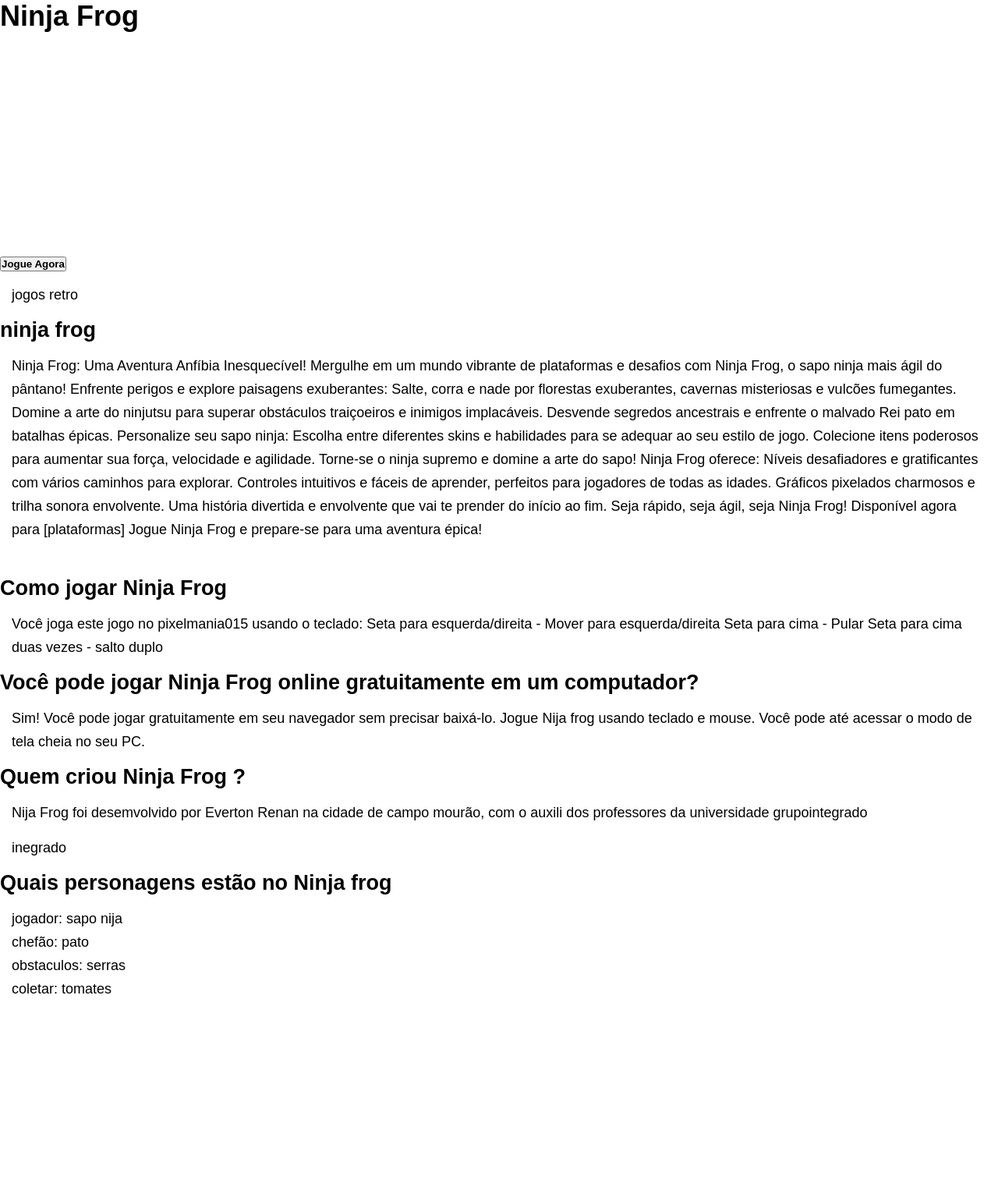
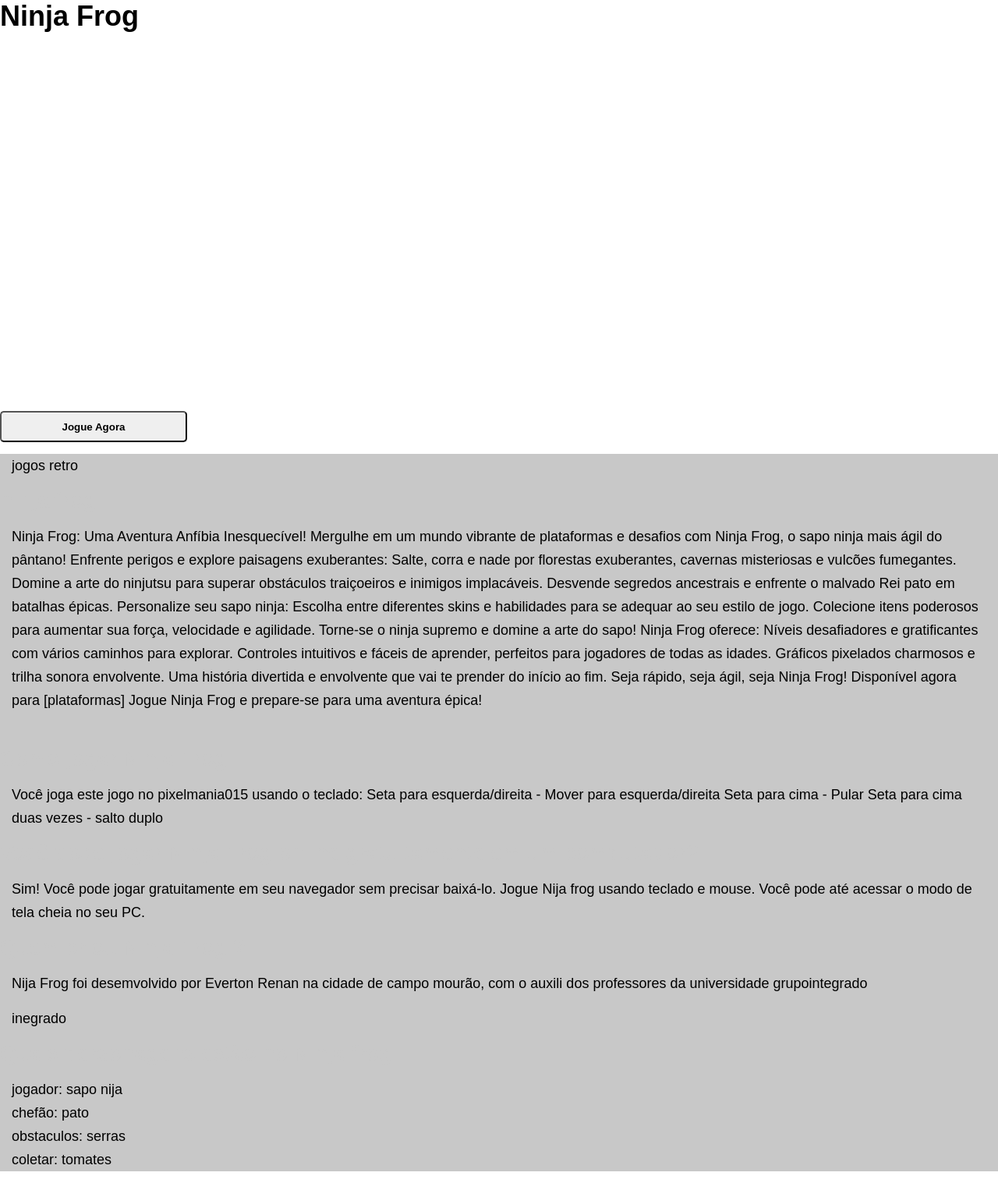
Before and after one commit to strike011/site, a PHP site: page /ninjafrog.php in a window 1280 px wide. Shown: the whole page at 78% size. Before the commit the page ends 1274 px from the top, so only its background shows below. Run offline with PHP 8.4, Linux system fonts and the light colour scheme; style sheets or scripts are compiled from the project's sources.

Commit message:
stylo da pagina ninja frog

```diff
--- a/css/style.css
+++ b/css/style.css
@@ -81,13 +81,36 @@ p {
   .footer-img .rodape {
     margin: 0; }
 
+.box {
+  font-family: arial, verdana, tahoma;
+  background-color: #c8c8c8; }
+  .box h2 {
+    color: #c8c8c8; }
+
+.nav {
+  display: flex;
+  flex-wrap: wrap;
+  justify-content: center; }
+
+iframe {
+  width: 650px;
+  height: 350px; }
+
+button {
+  width: 240px;
+  height: 40px;
+  border-radius: 5px;
+  align-items: center; }
+
 @media (max-width: 420px) {
   .header-logo img {
     display: none; }
 
   .header-nav ul {
     display: block;
-    text-align: center; }
+    text-align: center;
+    padding: 0px;
+    margin: 0px; }
     .header-nav ul li {
       width: 100%;
       padding: 2px;
--- a/css/style.scss
+++ b/css/style.scss
@@ -1,5 +1,6 @@
 $primary:#da0a0a;
 $seccundary: #e0b9e7;
+$clear2: rgb(200,200,200);
 $clear:rgb(44, 43, 44);
 $font: arial, verdana, tahoma;
 $size: 18px;
@@ -32,8 +33,6 @@ body{
         width: 190px;
 
     }
-
-
 
     .header-nav{
         // float: right;
@@ -80,7 +79,6 @@ body{
             border-radius: 5px;
         }
 
-
     }
 }
 .flex{
@@ -103,8 +101,6 @@ body{
 
     }
 
-
-
 }
 .btn{
     text-decoration: none;
@@ -115,7 +111,6 @@ body{
     &:hover{
         background: $primary;
     }
-
 
 }
 p{
@@ -131,15 +126,46 @@ p{
     }
 
 }
+.box{
+    font-family: $font;
+    background-color: $clear2;
+    h2{
+        color: $clear2;
+
+    }
+
+}
+.nav{
+    display: flex;
+    flex-wrap:wrap;
+    justify-content: center;
+
+}
+iframe{
+    width: 650px;
+    height: 350px;
+}
+
+
+
+button{
+    width: 240px;
+    height: 40px;
+    border-radius:5px ;
+    align-items: center;
+
+}
+
 @media(max-width: 420px){
     .header-logo img {
         display: none;
-
 
     }
     .header-nav ul{
         display: block;
         text-align: center;
+        padding: 0px;
+        margin: 0px;
         li{
            width: 100%;
            padding: 2px;
@@ -159,11 +185,8 @@ p{
 
     }
 
-
     .footer-img{
         width: 100%;
     }
 
-
-
 }
```
Also changed, not shown: css/style.min.css (+1 -1 lines), 1 other file.
